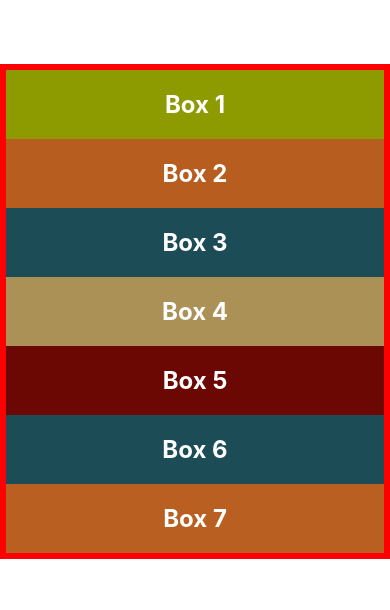
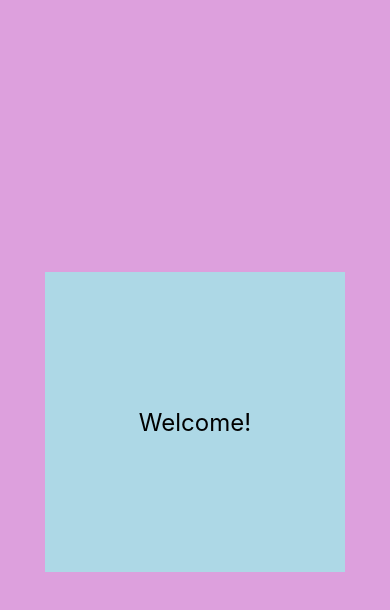
Before and after one commit to abhikumar18/Basics_React_Native, a React Native app in the folder HelloWorld/: screen / in a window 390 px wide. Shown: the top 610 px of the page. Built offline with nearby package versions, Linux system fonts and the light colour scheme.

Commit message:
Dimension API

```diff
--- a/HelloWorld/App.js
+++ b/HelloWorld/App.js
@@ -1,26 +1,32 @@
-import {View,StyleSheet} from 'react-native';
+import {View,StyleSheet,Text} from 'react-native';
 import Box from './components/Box';
 
 export default function App ()
 {
   return (
     <View style={styles.container}>
-        <Box style={{backgroundColor:"#8e9b00"}}>Box 1</Box>
-        <Box style={{backgroundColor:"#b65d1f"}}>Box 2</Box>
-        <Box style={{backgroundColor:"#1c4c56"}}>Box 3</Box>
-        <Box style={{backgroundColor:"#ab9156"}}>Box 4</Box>
-        <Box style={{backgroundColor:"#6b0803"}}>Box 5</Box>
-        <Box style={{backgroundColor:"#1c4c56"}}>Box 6</Box>
-        <Box style={{backgroundColor:"#b95f21"}}>Box 7</Box>
+        <View style={styles.box}>
+          <Text style={styles.text}>Welcome!</Text>
+        </View>
     </View>
   )
 }
 
 const styles = StyleSheet.create({
   container:{
-    marginTop:64,
-    borderWidth:6,
-    borderColor:"red",
+    flex:1,
+    backgroundColor:"plum",
+    alignItems:"center",
+    justifyContent:"center"
   },
-
+  box:{
+    width:300,
+    height:300,
+    backgroundColor:"lightblue",
+    alignItems:"center",
+    justifyContent:"center"
+  },
+  text:{
+    fontSize:24,
+  }
 });
```
